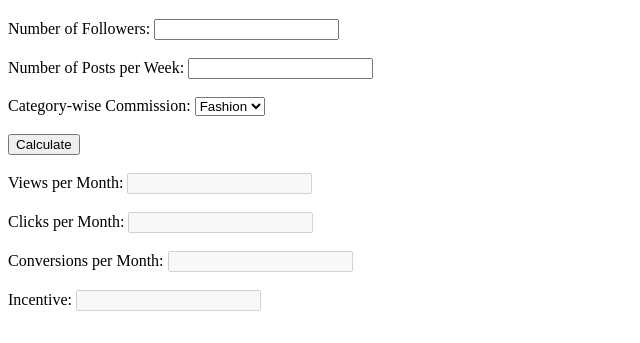
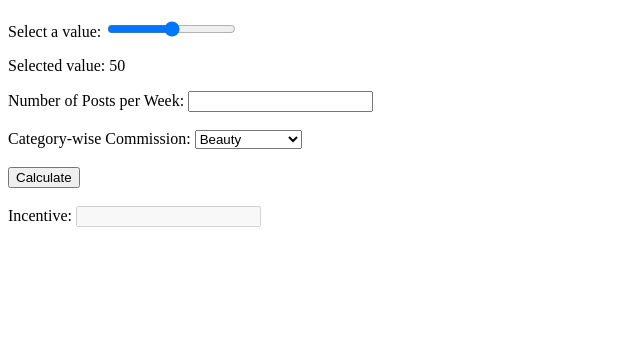
Before and after one commit to Sikandarkhan/influencer_incentive-calculator, a plain HTML site: page index.html in a window 1280 px wide. Shown: the part 61-404 px from the top of the page, without its empty margins (0-640 px from the left). Drawn offline with Linux system fonts and the light colour scheme.

Commit message:
added more categories. and added sliders

```diff
--- a/index.html
+++ b/index.html
@@ -6,30 +6,38 @@
 <body>
 	<h1>Incentive Calculator</h1>
 	<form>
-		<label for="followers">Number of Followers:</label>
-		<input type="number" id="followers" name="followers"><br><br>
+
+      <label for="range-slider">Select a value:</label>
+<input type="range" id="range-slider" name="range-slider" min="0" max="100" step="1" onchange="updateValue(this.value);">
+<p>Selected value: <span id="slider-value">50</span></p>
+
+<script>
+  function updateValue(val) {
+    document.getElementById("slider-value").innerHTML = val;
+  }
+</script>
 
 	<label for="posts">Number of Posts per Week:</label>
 	<input type="number" id="posts" name="posts"><br><br>
 
 	<label for="category">Category-wise Commission:</label>
 	<select id="category" name="category">
-		<option value="0.05">Fashion</option>
-		<option value="0.08">Beauty</option>
-		<option value="0.15">Fitness</option>
-		<option value="0.2">Food</option>
+    	<option value="0.08">Beauty</option>
+		<option value="0.08">Fashion</option>
+		<option value="0.08">Home Decor</option>
+		<option value="0.02">Electronics</option>
+
+		<option value="0.03">Sports</option>
+		<option value="0.05">Health</option>
+		<option value="0.1">Food & Drinks</option>
+		<option value="0.03">Pet supplies</option>
+
+
 	</select><br><br>
 
 	<button type="button" onclick="calculate()">Calculate</button><br><br>
 
-	<label for="views">Views per Month:</label>
-	<input type="text" id="views" name="views" disabled><br><br>
 
-	<label for="clicks">Clicks per Month:</label>
-	<input type="text" id="clicks" name="clicks" disabled><br><br>
-
-	<label for="conversions">Conversions per Month:</label>
-	<input type="text" id="conversions" name="conversions" disabled><br><br>
 
 	<label for="incentive">Incentive:</label>
 	<input type="text" id="incentive" name="incentive" disabled>
@@ -42,7 +50,7 @@
 	const maxBasketSize = 200000;
 
 	function calculate() {
-		let followers = document.getElementById("followers").value;
+		let followers = document.getElementById("range-slider").value;
 		let posts = document.getElementById("posts").value;
 		let category = document.getElementById("category").value;
 
```
